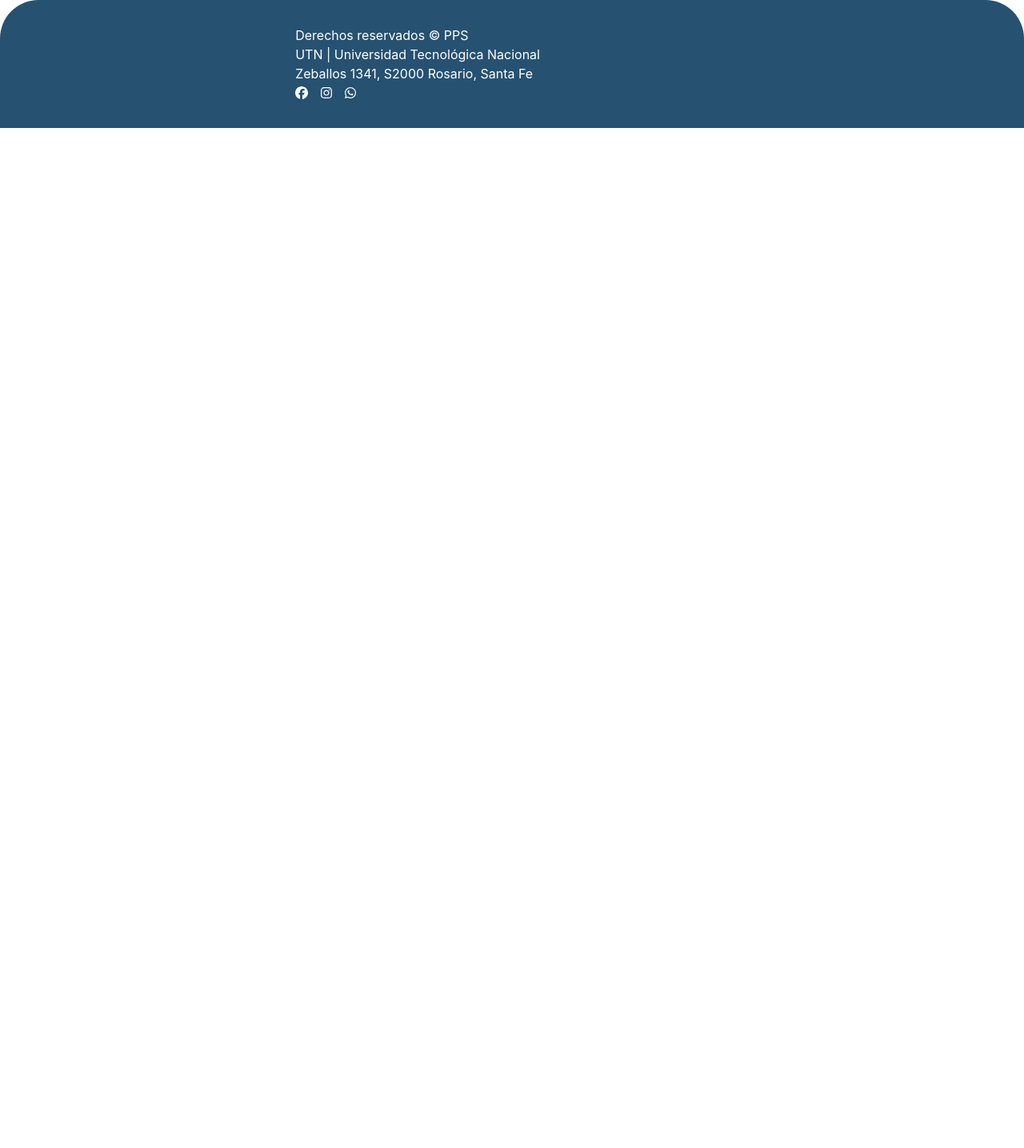
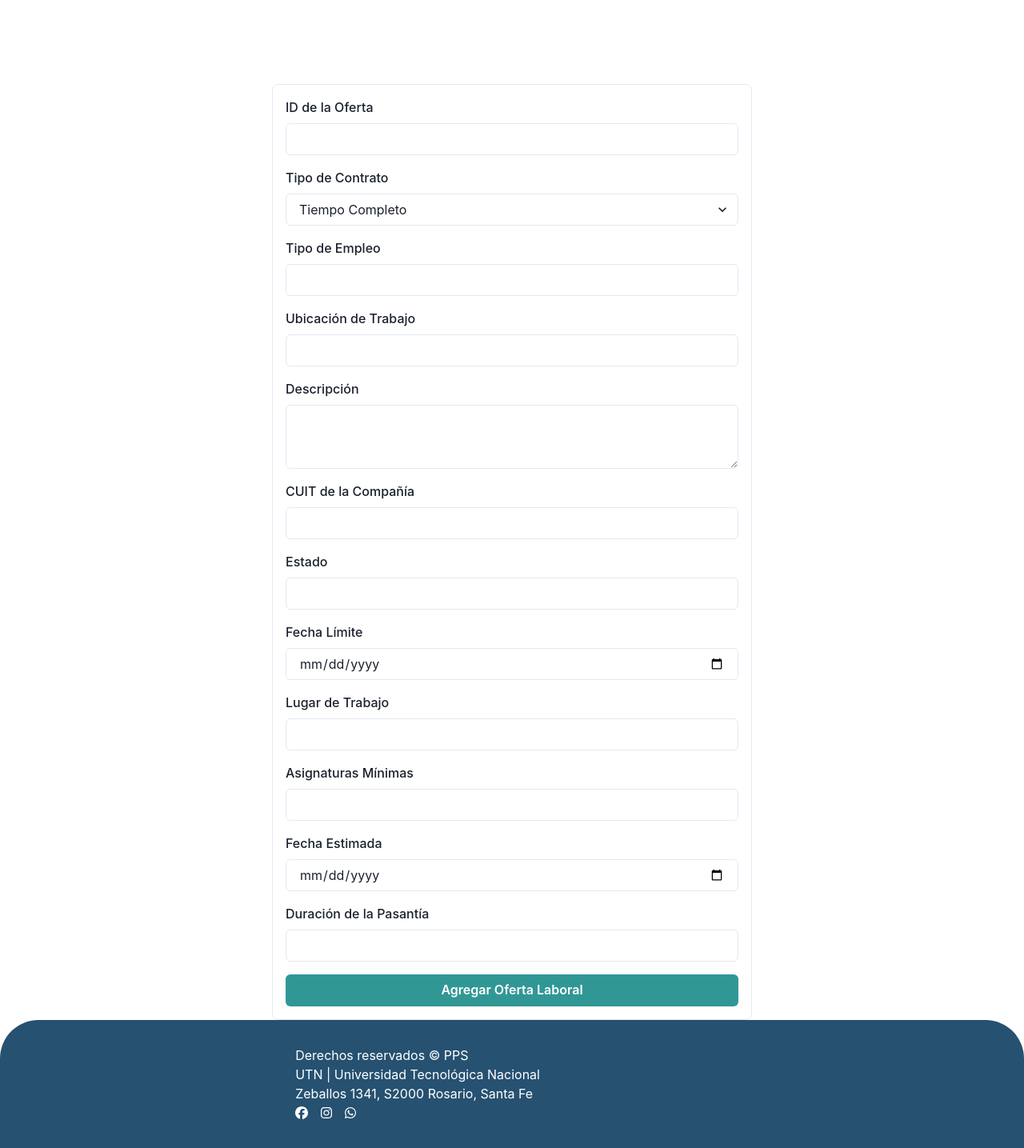
Before and after one commit to hermankraus/PPS_Fracassi_Cura_Bonvissuto_Kraus, a React (Vite) app in the folder frontend/: page /company/oportunities in a window 1280 px wide. Shown: the whole page at 80% size. Before the commit the page ends 800 px from the top, so only its background shows below. Built offline with nearby package versions, Linux system fonts and the light colour scheme.

Commit message:
student page

```diff
--- a/frontend/src/App.jsx
+++ b/frontend/src/App.jsx
@@ -17,12 +17,13 @@ import AdminStudent from "./components/admin/admin-student";
 import AdminCompany from "./components/admin/admin-company";
 import CompanyPage from "./pages/company-page/company-page";
 import { CompanyProfile } from "./pages/company-page/company-profile";
-import JobPostulationsCompany from "./pages/company-page/job-opportunities";
 import { StudentPage } from "./pages/student-page/student-page";
-import { JobOpportunities } from "./pages/student-page/job-opportunities";
-import { JobPostulations } from "./pages/student-page/job-postulations";
 import { StudentProfile } from "./pages/student-page/student-profile";;
 import { AuthProvider } from "./components/context/AuthProvider";
+import { JobProvider } from "./components/context/job-context/job-context";
+import StudentJobOpportunities from "./pages/student-page/student-job-opportunities";
+import { StudentJobPostulations } from "./pages/student-page/student-job-postulations";
+import CompanyJobOpportunities from "./pages/company-page/company-job-opportunities";
 
 function App() {
   const [previousPath, setPreviousPath] = useState("/");
@@ -31,6 +32,7 @@ function App() {
     <AuthProvider>
       <ThemeProvider>
         <ChakraProvider>
+          <JobProvider>
             <Router>
               <Routes>
                 <Route
@@ -44,18 +46,19 @@ function App() {
                 <Route path="/admin/student" element={<AdminStudent />} />
                 <Route path="/admin/company" element={<AdminCompany />} />
                 <Route path="/student" element={<StudentPage />} />
-              <Route path="/student/oportunities" element={<JobOpportunities />} />
-              <Route path="/student/postulations" element={<JobPostulations />} />
+                <Route path="/student/oportunities" element={<StudentJobOpportunities />} />
+                <Route path="/student/postulations" element={<StudentJobPostulations />} />
                 <Route path="/student/my-profile" element={<StudentProfile />} />
                 <Route path="/company" element={<CompanyPage />} />
-              {/* <Route path="/company/oportunities" element={<JobOpportunities />} /> */}
-              <Route path="/company/postulations" element={<JobPostulationsCompany />} />
+                <Route path="/company/oportunities" element={<CompanyJobOpportunities />} />
+                {/* <Route path="/company/postulations" element={<JobPostulationsCompany />} /> */}
                 <Route path="/company/my-profile" element={<CompanyProfile />} />
                 <Route path="/AccountAuth" element={<AccountAuth />} />
                 <Route path="/login" element={<Navigate to={previousPath} />} />
               </Routes>
               <FooterPage />
             </Router>
+          </JobProvider>
         </ChakraProvider>
       </ThemeProvider>
     </AuthProvider>
--- /dev/null
+++ b/frontend/src/components/context/job-context/job-context.jsx
@@ -0,0 +1,19 @@
+import React, { createContext, useState, useContext } from 'react';
+
+const JobContext = createContext();
+
+export const JobProvider = ({ children }) => {
+  const [jobOffers, setJobOffers] = useState([]);
+
+  const addJobOffer = (job) => {
+    setJobOffers((prevOffers) => [...prevOffers, job]);
+  };
+
+  return (
+    <JobContext.Provider value={{ jobOffers, addJobOffer }}>
+      {children}
+    </JobContext.Provider>
+  );
+};
+
+export const useJobContext = () => useContext(JobContext);
--- a/frontend/src/components/navbar/navbar.jsx
+++ b/frontend/src/components/navbar/navbar.jsx
@@ -6,7 +6,6 @@ import "./navbar.css";
 export const NavbarAdmin = () => {
   const navigate = useNavigate();
   return (
-
     <HStack className="navbar" p={2} overflowY="hidden" minW="full">
       <Image src={images.logo} alt="Logo" w="8rem" h="4rem" maxW="full" ml="20rem" />
       <Link onClick={() => navigate("/admin/student")} ml="2rem" >Student Page</Link>
--- /dev/null
+++ b/frontend/src/pages/company-page/company-job-opportunities.jsx
@@ -0,0 +1,181 @@
+import React, { useState } from 'react';
+import { useNavigate } from 'react-router-dom';
+import {
+  Box,
+  Button,
+  FormControl,
+  FormLabel,
+  Input,
+  Select,
+  Textarea,
+  VStack,
+} from '@chakra-ui/react';
+import { useJobContext } from '../../components/context/job-context/job-context';
+
+const CompanyJobOpportunities = () => {
+  const [jobDetails, setJobDetails] = useState({
+    idJobOffer: '',
+    contractType: '',
+    employmentType: '',
+    workLocation: '',
+    description: '',
+    cuitCompany: '',
+    state: '',
+    finallyDate: '',
+    workPlace: '',
+    minSubjects: '',
+    estimatedDate: '',
+    internshipDuration: '',
+  });
+
+  const { addJobOffer } = useJobContext();
+
+  const handleChange = (e) => {
+    const { name, value } = e.target;
+    setJobDetails({ ...jobDetails, [name]: value });
+  };
+
+  const handleSubmit = () => {
+    addJobOffer(jobDetails);
+    setJobDetails({
+      idJobOffer: '',
+      contractType: '',
+      employmentType: '',
+      workLocation: '',
+      description: '',
+      cuitCompany: '',
+      state: '',
+      finallyDate: '',
+      workPlace: '',
+      minSubjects: '',
+      estimatedDate: '',
+      internshipDuration: '',
+    });
+  };
+
+  return (
+    <Box p={4} borderWidth='1px' borderRadius='lg' maxWidth='600px' mx='auto' mt={105}>
+      <VStack spacing={4} align='stretch'>
+        <FormControl>
+          <FormLabel>ID de la Oferta</FormLabel>
+          <Input
+            name='idJobOffer'
+            value={jobDetails.idJobOffer}
+            onChange={handleChange}
+          />
+        </FormControl>
+
+        <FormControl>
+          <FormLabel>Tipo de Contrato</FormLabel>
+          <Select
+            name='contractType'
+            value={jobDetails.contractType}
+            onChange={handleChange}
+          >
+            <option value='full-time'>Tiempo Completo</option>
+            <option value='part-time'>Medio Tiempo</option>
+            <option value='internship'>Pasantía</option>
+          </Select>
+        </FormControl>
+
+        <FormControl>
+          <FormLabel>Tipo de Empleo</FormLabel>
+          <Input
+            name='employmentType'
+            value={jobDetails.employmentType}
+            onChange={handleChange}
+          />
+        </FormControl>
+
+        <FormControl>
+          <FormLabel>Ubicación de Trabajo</FormLabel>
+          <Input
+            name='workLocation'
+            value={jobDetails.workLocation}
+            onChange={handleChange}
+          />
+        </FormControl>
+
+        <FormControl>
+          <FormLabel>Descripción</FormLabel>
+          <Textarea
+            name='description'
+            value={jobDetails.description}
+            onChange={handleChange}
+          />
+        </FormControl>
+
+        <FormControl>
+          <FormLabel>CUIT de la Compañía</FormLabel>
+          <Input
+            name='cuitCompany'
+            value={jobDetails.cuitCompany}
+            onChange={handleChange}
+          />
+        </FormControl>
+
+        <FormControl>
+          <FormLabel>Estado</FormLabel>
+          <Input
+            name='state'
+            value={jobDetails.state}
+            onChange={handleChange}
+          />
+        </FormControl>
+
+        <FormControl>
+          <FormLabel>Fecha Límite</FormLabel>
+          <Input
+            type='date'
+            name='finallyDate'
+            value={jobDetails.finallyDate}
+            onChange={handleChange}
+          />
+        </FormControl>
+
+        <FormControl>
+          <FormLabel>Lugar de Trabajo</FormLabel>
+          <Input
+            name='workPlace'
+            value={jobDetails.workPlace}
+            onChange={handleChange}
+          />
+        </FormControl>
+
+        <FormControl>
+          <FormLabel>Asignaturas Mínimas</FormLabel>
+          <Input
+            name='minSubjects'
+            value={jobDetails.minSubjects}
+            onChange={handleChange}
+          />
+        </FormControl>
+
+        <FormControl>
+          <FormLabel>Fecha Estimada</FormLabel>
+          <Input
+            type='date'
+            name='estimatedDate'
+            value={jobDetails.estimatedDate}
+            onChange={handleChange}
+          />
+        </FormControl>
+
+        <FormControl>
+          <FormLabel>Duración de la Pasantía</FormLabel>
+          <Input
+            name='internshipDuration'
+            value={jobDetails.internshipDuration}
+            onChange={handleChange}
+          />
+        </FormControl>
+
+        <Button colorScheme='teal' onClick={handleSubmit}>
+          Agregar Oferta Laboral
+        </Button>
+      </VStack>
+    </Box>
+  );
+};
+
+export default CompanyJobOpportunities;
--- a/frontend/src/pages/company-page/company-page.jsx
+++ b/frontend/src/pages/company-page/company-page.jsx
@@ -1,11 +1,18 @@
 import { NavbarUser } from "../../components/navbar/navbar";
+import CompanyJobOpportunities from "./company-job-opportunities";
 const CompanyPage = () => {
   return (
 
     // ESTE TRAE EL NAVBARUSER STUDENT PARA VER RUTAS
+    <>
+      <div><NavbarUser />
+      </div>
+      <div padding="20rem">
+        <CompanyJobOpportunities />
 
-    <div><NavbarUser />
-    </div>
+      </div>
+
+    </>
   )
 }
 
--- a/frontend/src/pages/company-page/job-opportunities.jsx
+++ /dev/null
@@ -1,9 +0,0 @@
-import React from 'react'
-
-const JobPostulationsCompany = () => {
-  return (
-    <div>jobOpportunitiesCompany</div>
-  )
-}
-
-export default JobPostulationsCompany
--- a/frontend/src/pages/student-page/job-opportunities.jsx
+++ /dev/null
@@ -1,12 +0,0 @@
-
-import { Box } from "@chakra-ui/react";
-import { NavbarUser } from "../../components/navbar/navbar";
-
-export const JobOpportunities = () => {
-  return (
-    <>
-      <NavbarUser />
-      <p>HOLA MUNDO</p>
-    </>
-  );
-};
--- /dev/null
+++ b/frontend/src/pages/student-page/student-job-opportunities.jsx
@@ -0,0 +1,41 @@
+import React from 'react';
+import { Box, VStack, Heading, Text } from '@chakra-ui/react';
+import { NavbarUser } from '../../components/navbar/navbar';
+import { useJobContext } from '../../components/context/job-context/job-context';
+
+const StudentJobOpportunities = () => {
+  const { jobOffers } = useJobContext();
+
+  return (
+    <>
+      <NavbarUser />
+      <Box p={4}>
+        <Heading as="h1" size="lg" mb={4}>Ofertas Laborales</Heading>
+        <VStack spacing={4}>
+          {jobOffers.length === 0 ? (
+            <Text>No hay ofertas laborales disponibles</Text>
+          ) : (
+            jobOffers.map((offer, index) => (
+              <Box key={index} p={4} borderWidth='1px' borderRadius='lg' w='100%'>
+                <Heading as="h2" size="md">{offer.idJobOffer}</Heading>
+                <Text>Tipo de Contrato: {offer.contractType}</Text>
+                <Text>Tipo de Empleo: {offer.employmentType}</Text>
+                <Text>Ubicación de Trabajo: {offer.workLocation}</Text>
+                <Text>Descripción: {offer.description}</Text>
+                <Text>CUIT de la Compañía: {offer.cuitCompany}</Text>
+                <Text>Estado: {offer.state}</Text>
+                <Text>Fecha Límite: {offer.finallyDate}</Text>
+                <Text>Lugar de Trabajo: {offer.workPlace}</Text>
+                <Text>Asignaturas Mínimas: {offer.minSubjects}</Text>
+                <Text>Fecha Estimada: {offer.estimatedDate}</Text>
+                <Text>Duración de la Pasantía: {offer.internshipDuration}</Text>
+              </Box>
+            ))
+          )}
+        </VStack>
+      </Box>
+    </>
+  );
+};
+
+export default StudentJobOpportunities;
--- a/frontend/src/pages/student-page/job-postulations.jsx
+++ b/frontend/src/pages/student-page/student-job-postulations.jsx
@@ -1,6 +1,6 @@
 import { NavbarUser } from "../../components/navbar/navbar";
 import { Container } from '@chakra-ui/react'
-export const JobPostulations = () => {
+export const StudentJobPostulations = () => {
   return (
     <>
       <NavbarUser />
```
Also changed, not shown: frontend/src/pages/student-page/student-page.jsx (+5 -28 lines), 20 other files (tests, documents, lock files or other folders). Lines whose indentation alone changed are shown as unchanged.
